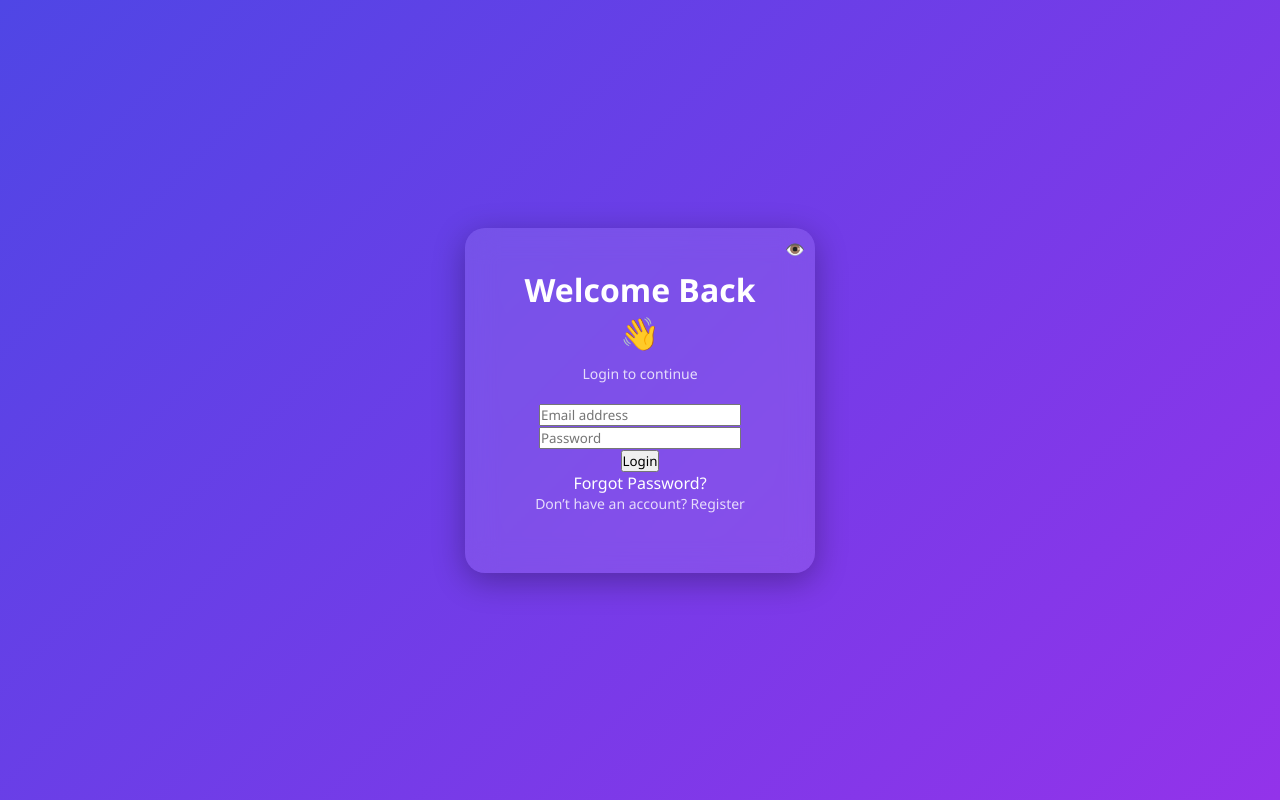
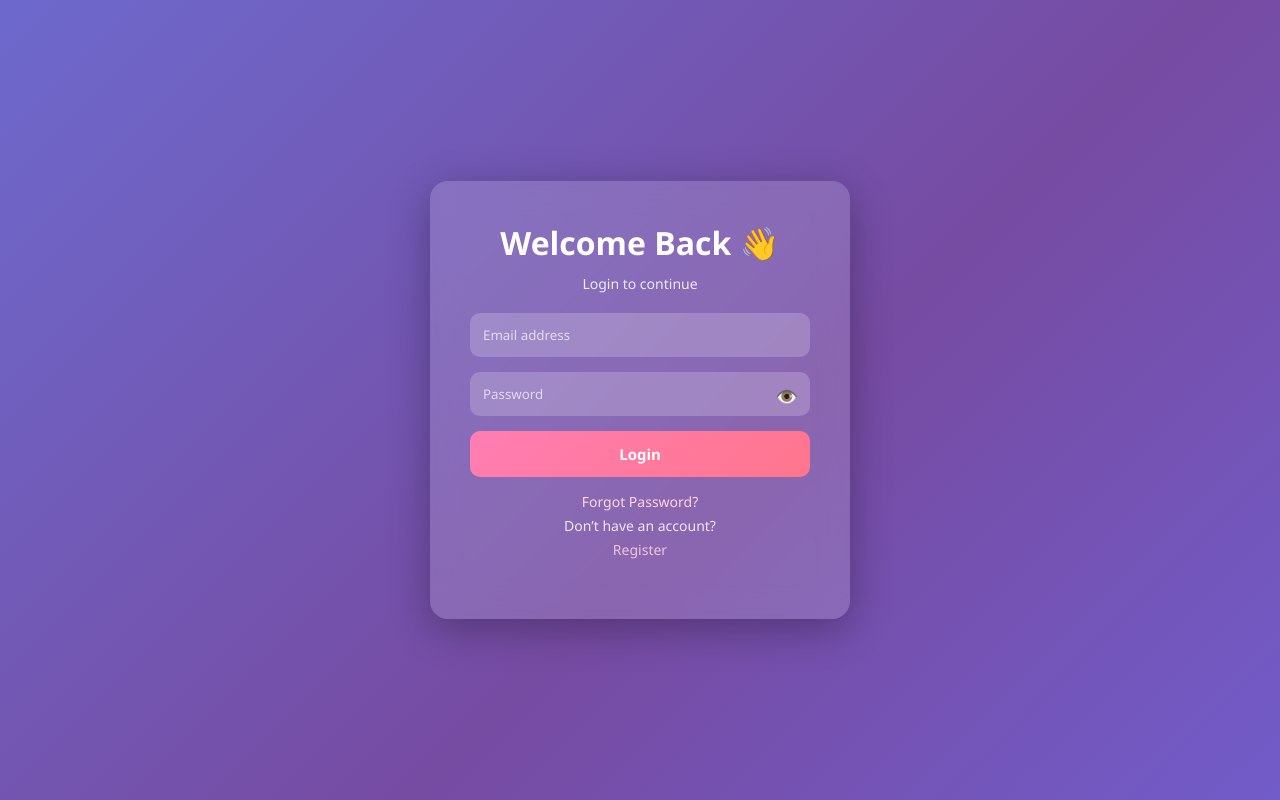
Before and after one commit to dxtaner/mern-social-app, a React (Vite) app in the folder client/: page /login in a window 1280 px wide. Built offline with nearby package versions, Linux system fonts and the light colour scheme.

Commit message:
auth css edited

```diff
--- a/client/src/pages/auth.css
+++ b/client/src/pages/auth.css
@@ -1,93 +1,165 @@
 .auth-container {
-  height: 100vh;
+  min-height: 100vh;
   display: flex;
+  align-items: center;
   justify-content: center;
-  align-items: center;
-  background: linear-gradient(135deg, #4f46e5, #9333ea);
-  font-family: "Segoe UI", sans-serif;
+  background: linear-gradient(135deg, #667eea, #764ba2, #6b73ff);
+  background-size: 200% 200%;
+  animation: gradientMove 8s ease infinite;
+  font-family: "Inter", sans-serif;
+}
+
+@keyframes gradientMove {
+  0% {
+    background-position: 0% 50%;
+  }
+  50% {
+    background-position: 100% 50%;
+  }
+  100% {
+    background-position: 0% 50%;
+  }
 }
 
 .auth-card {
-  width: 350px;
+  width: 100%;
+  max-width: 420px;
   padding: 40px;
-  border-radius: 20px;
+  border-radius: 18px;
+
+  background: rgba(255, 255, 255, 0.15);
   backdrop-filter: blur(15px);
-  background: rgba(255, 255, 255, 0.1);
+
+  box-shadow: 0 10px 40px rgba(0, 0, 0, 0.3);
+  text-align: center;
+
   color: white;
-  box-shadow: 0 8px 32px rgba(0, 0, 0, 0.3);
-  text-align: center;
+  animation: fadeIn 0.5s ease;
 }
 
-/* Başlık */
-.auth-card h1 {
+.auth-card h1,
+.auth-card h2 {
   margin-bottom: 10px;
+  font-weight: 600;
 }
 
 .auth-card p {
   font-size: 14px;
-  opacity: 0.8;
   margin-bottom: 20px;
+  opacity: 0.85;
 }
 
-.input-group {
+.auth-card input {
+  width: 100%;
+  padding: 13px;
   margin-bottom: 15px;
-  position: relative;
-}
-
-.input-group input {
-  width: 100%;
-  padding: 12px;
   border-radius: 10px;
   border: none;
   outline: none;
+
   background: rgba(255, 255, 255, 0.2);
   color: white;
-  transition: 0.2s;
+
+  transition: 0.3s;
 }
 
-.input-group input::placeholder {
+.auth-card input::placeholder {
   color: rgba(255, 255, 255, 0.7);
 }
 
-.input-group input:focus {
+.auth-card input:focus {
   background: rgba(255, 255, 255, 0.3);
+  transform: scale(1.02);
+}
+
+.password-group {
+  position: relative;
 }
 
 .password-group span {
   position: absolute;
-  right: 10px;
-  top: 10px;
+  right: 12px;
+  top: 12px;
   cursor: pointer;
+  font-size: 18px;
 }
 
-.auth-btn {
+.auth-card button {
   width: 100%;
-  padding: 12px;
+  padding: 13px;
   border: none;
   border-radius: 10px;
-  background: #fff;
-  color: #4f46e5;
-  font-weight: bold;
+
+  background: linear-gradient(135deg, #ff7eb3, #ff758c);
+  color: white;
+
+  font-size: 15px;
+  font-weight: 600;
+
   cursor: pointer;
   transition: 0.3s;
 }
 
-.auth-btn:hover {
-  background: #e5e7eb;
+.auth-card button:hover {
+  transform: translateY(-2px);
+  box-shadow: 0 5px 15px rgba(255, 118, 150, 0.4);
 }
 
-.auth-btn:disabled {
+.auth-card button:disabled {
   opacity: 0.6;
   cursor: not-allowed;
 }
 
-.auth-footer {
-  margin-top: 20px;
+.auth-links {
+  margin-top: 15px;
+}
+
+.auth-links span {
+  display: block;
+  margin: 5px 0;
+  cursor: pointer;
+  color: #ffd6e0;
   font-size: 14px;
 }
 
-.auth-footer span {
-  color: #ffd700;
+.auth-links span:hover {
+  text-decoration: underline;
+}
+
+.auth-card p span {
+  color: #ffd6e0;
   cursor: pointer;
-  font-weight: bold;
+  font-weight: 500;
 }
+
+.auth-card p span:hover {
+  text-decoration: underline;
+}
+
+.auth-success {
+  color: #00ffcc;
+  font-weight: 500;
+}
+
+.auth-error {
+  color: #ff6b6b;
+  font-weight: 500;
+}
+
+@keyframes fadeIn {
+  from {
+    opacity: 0;
+    transform: translateY(25px);
+  }
+  to {
+    opacity: 1;
+    transform: translateY(0);
+  }
+}
+
+@media (max-width: 480px) {
+  .auth-card {
+    padding: 25px;
+    margin: 10px;
+  }
+}
```
